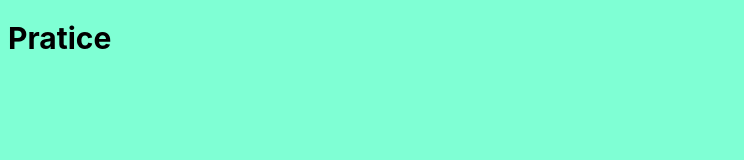
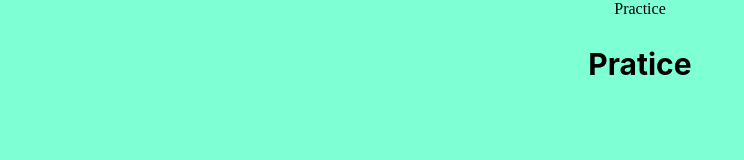
Before and after one commit to samiesmilz/practice, a plain HTML site: page index.html in a window 1280 px wide. Shown: the whole page, without its empty margins (0-744 px from the left). Drawn offline with Linux system fonts and the light colour scheme.

Commit message:
Center items in CSS

```diff
--- a/styles.css
+++ b/styles.css
@@ -1,3 +1,9 @@
+* {
+  display: grid;
+  align-items: center;
+  justify-content: center;
+}
+
 body {
   font-family: "Inter", Arial;
   font-size: 15px;
```
